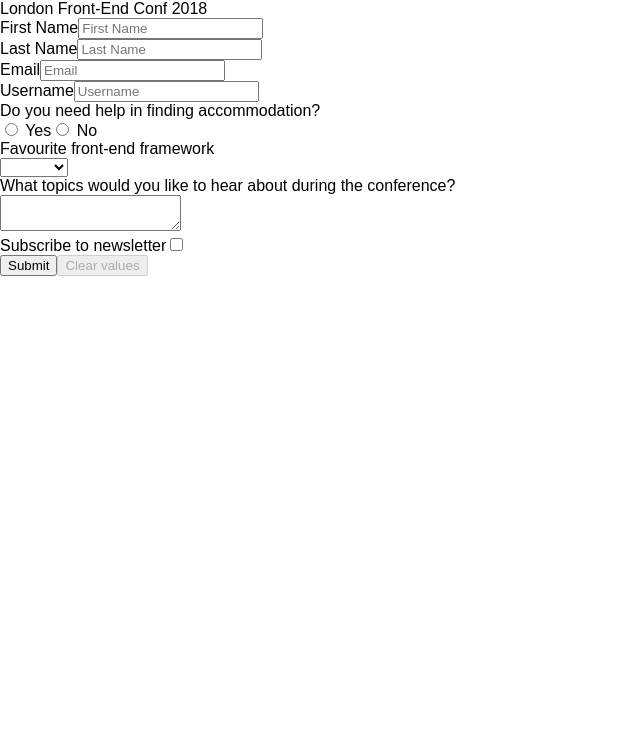
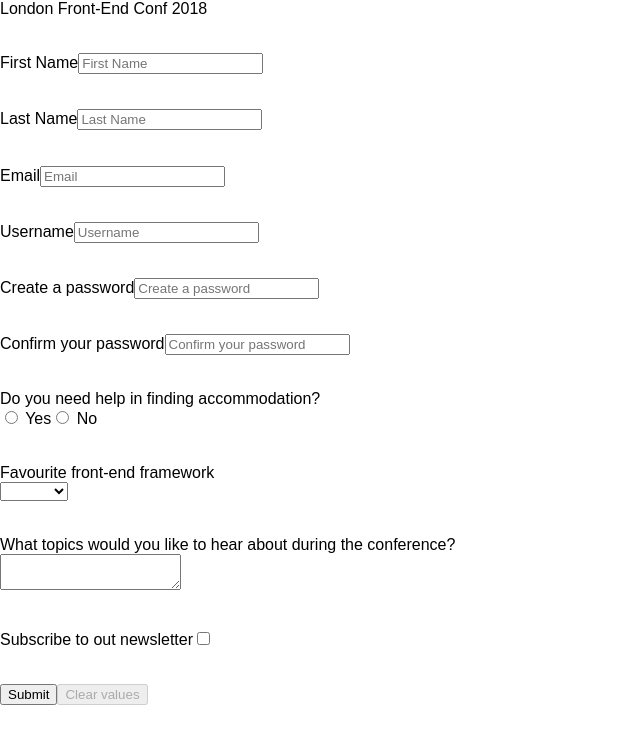
Before and after one commit to PiotrBerebecki/london-front-end-conf-registration-form, a React (Create React App) app: page / in a window 1280 px wide. Shown: the top 744 px of the page, without its empty margins (0-640 px from the left). Built offline with nearby package versions, Linux system fonts and the light colour scheme.

Commit message:
Check if passwords match

```diff
--- a/package.json
+++ b/package.json
@@ -6,6 +6,7 @@
     "react-scripts": "0.9.5"
   },
   "dependencies": {
+    "material-ui": "^0.17.4",
     "react": "^15.5.4",
     "react-dom": "^15.5.4",
     "react-redux": "^5.0.4",
--- a/src/App.js
+++ b/src/App.js
@@ -1,14 +1,14 @@
 import React, { Component } from 'react';
 
 import Header from './Header';
-import ContactPage from './ContactPage';
+import RegistrationPage from './RegistrationPage';
 
 class App extends Component {
   render() {
     return (
       <div className="App">
         <Header />
-        <ContactPage />
+        <RegistrationPage />
       </div>
     );
   }
--- a/src/ContactPage.js
+++ /dev/null
@@ -1,19 +0,0 @@
-import React, { Component } from 'react';
-
-import ContactForm from './ContactForm';
-
-class ContactPage extends Component {
-  submit = values => {
-    // console.log(values);
-  };
-
-  render() {
-    return (
-      <div>
-        <ContactForm onSubmit={this.submit} />
-      </div>
-    );
-  }
-}
-
-export default ContactPage;
--- /dev/null
+++ b/src/RegistrationForm.css
@@ -0,0 +1,8 @@
+div {
+  margin-bottom: 2.2rem;
+}
+
+span {
+  display: block;
+  color: tomato;
+}
--- a/src/ContactForm.js
+++ b/src/RegistrationForm.js
@@ -1,11 +1,15 @@
 import React, { Component } from 'react';
 import { Field, reduxForm } from 'redux-form';
 
+import './RegistrationForm.css';
+
 import {
   required,
-  min6Max30Length,
+  minMaxLength,
+  minMaxLengthPassword,
   validateSubmit,
-  asyncValidate,
+  validateEmailAsync as asyncValidate,
+  arePasswordsMatching as validate,
 } from './lib/form-validation';
 
 const renderField = ({
@@ -13,18 +17,45 @@
   id,
   type,
   label,
-  meta: { asyncValidating, touched, error },
+  meta: { asyncValidating, touched, active, error },
 }) => {
+  // console.log('asyncValidating', asyncValidating); // todo - show loader
+  // when validating username on blur
   return (
     <div>
       <label htmlFor={id}>{label}</label>
       <input {...input} name={id} id={id} type={type} placeholder={label} />
-      {touched && error && <span>{error}</span>}
+      {['username', 'password', 'passwordConfirmation'].includes(id) &&
+        touched &&
+        !active &&
+        error &&
+        <span>{error}</span>}
+      {!['username', 'password', 'passwordConfirmation'].includes(id) &&
+        touched &&
+        error &&
+        <span>{error}</span>}
     </div>
   );
 };
 
-class ContactForm extends Component {
+// const renderFieldActive = ({
+//   input,
+//   id,
+//   type,
+//   label,
+//   meta: { asyncValidating, touched, active, error },
+// }) => {
+//   return (
+//     <div>
+//       <label htmlFor={id}>{label}</label>
+//       <input {...input} name={id} id={id} type={type} placeholder={label} />
+//       {['username', 'password', 'passwordConfirmation'].includes(id) && touched && !active && error && <span>{error}</span>}
+//       {!['username', 'password', 'passwordConfirmation'].includes(id) && touched && error && <span>{error}</span>}
+//     </div>
+//   );
+// };
+
+class RegistrationForm extends Component {
   render() {
     const { handleSubmit, pristine, reset, submitting, error } = this.props;
     return (
@@ -65,7 +96,25 @@
           component={renderField}
           type="username"
           label="Username"
-          validate={[required, min6Max30Length]}
+          validate={[required, minMaxLength]}
+        />
+
+        <Field
+          name="password"
+          id="password"
+          component={renderField}
+          type="password"
+          label="Create a password"
+          validate={[required, minMaxLengthPassword]}
+        />
+
+        <Field
+          name="passwordConfirmation"
+          id="passwordConfirmation"
+          component={renderField}
+          type="password"
+          label="Confirm your password"
+          validate={[required]}
         />
 
         <div>
@@ -105,6 +154,7 @@
               <option value="Vue">Vue</option>
               <option value="Ember">Ember</option>
               <option value="Ember">Meteor</option>
+              <option value="Ember">Other</option>
             </Field>
           </div>
         </div>
@@ -119,7 +169,7 @@
         </div>
 
         <div>
-          <label htmlFor="newsletter">Subscribe to newsletter</label>
+          <label htmlFor="newsletter">Subscribe to out newsletter</label>
           <Field name="newsletter" component="input" type="checkbox" />
         </div>
 
@@ -139,10 +189,11 @@
   }
 }
 
-ContactForm = reduxForm({
+RegistrationForm = reduxForm({
   form: 'contact',
-  asyncValidate,
+  validate,
+  asyncValidate, // validates if email has already been used
   asyncBlurFields: ['username'],
-})(ContactForm);
+})(RegistrationForm);
 
-export default ContactForm;
+export default RegistrationForm;
--- /dev/null
+++ b/src/RegistrationPage.js
@@ -0,0 +1,19 @@
+import React, { Component } from 'react';
+
+import RegistrationForm from './RegistrationForm';
+
+class RegistrationPage extends Component {
+  submit = values => {
+    // console.log(values);
+  };
+
+  render() {
+    return (
+      <div>
+        <RegistrationForm onSubmit={this.submit} />
+      </div>
+    );
+  }
+}
+
+export default RegistrationPage;
--- a/src/lib/form-validation.js
+++ b/src/lib/form-validation.js
@@ -1,14 +1,32 @@
 import { SubmissionError } from 'redux-form';
 
 // Sync validation
-export const required = value => (value ? undefined : 'Required');
+export const required = value => (value ? undefined : 'Please add this info.');
 
-const minMaxLength = (min, max) => value =>
+const minMaxLengthTemplate = (min, max) => value =>
   ((value && value.length < min) || value.length > max
     ? `Please use between ${min} and ${max} characters.`
     : undefined);
 
-export const min6Max30Length = minMaxLength(6, 30);
+const minMaxLengthPasswordTemplate = (min, max) => value =>
+  ((value && value.length < min) || value.length > max
+    ? `Short passwords are easy to guess. Try one with between ${min} and ${max} characters.`
+    : undefined);
+
+export const minMaxLength = minMaxLengthTemplate(6, 32);
+export const minMaxLengthPassword = minMaxLengthPasswordTemplate(8, 64);
+
+export const arePasswordsMatching = values => {
+  const errors = {};
+  if (
+    values.password &&
+    values.passwordConfirmation &&
+    values.password !== values.passwordConfirmation
+  ) {
+    errors.passwordConfirmation = "These passwords don't match. Try again?";
+  }
+  return errors;
+};
 
 // Simulate server latency
 const sleep = ms => new Promise(resolve => setTimeout(resolve, ms));
@@ -24,8 +42,8 @@
   });
 };
 
-// async blur validation
-export const asyncValidate = (values /*, dispatch */) => {
+// Async blur validation
+export const validateEmailAsync = (values /*, dispatch */) => {
   return sleep(1000).then(() => {
     if (['abc123'].includes(values.username)) {
       throw { username: 'That username is taken. Try another.' }; // eslint-disable-line no-throw-literal
```
Also changed, not shown: 2 other files (tests, documents, lock files or other folders).
